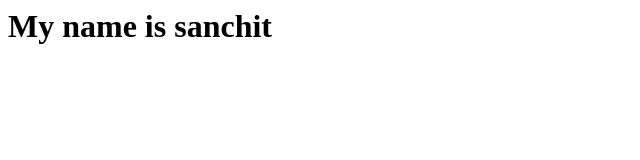
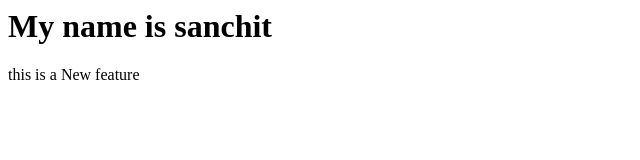
Before and after one commit to AnbhuleSanchit123/Localrepo, a plain HTML site: page Index.html in a window 1280 px wide. Shown: the whole page, without its empty margins (0-640 px from the left). Drawn offline with Linux system fonts and the light colour scheme.

Commit message:
A new feature is added

```diff
--- a/Index.html
+++ b/Index.html
@@ -1 +1,2 @@
 <h1> My name is sanchit </h1>
+<p> this is a New feature</p>
```
